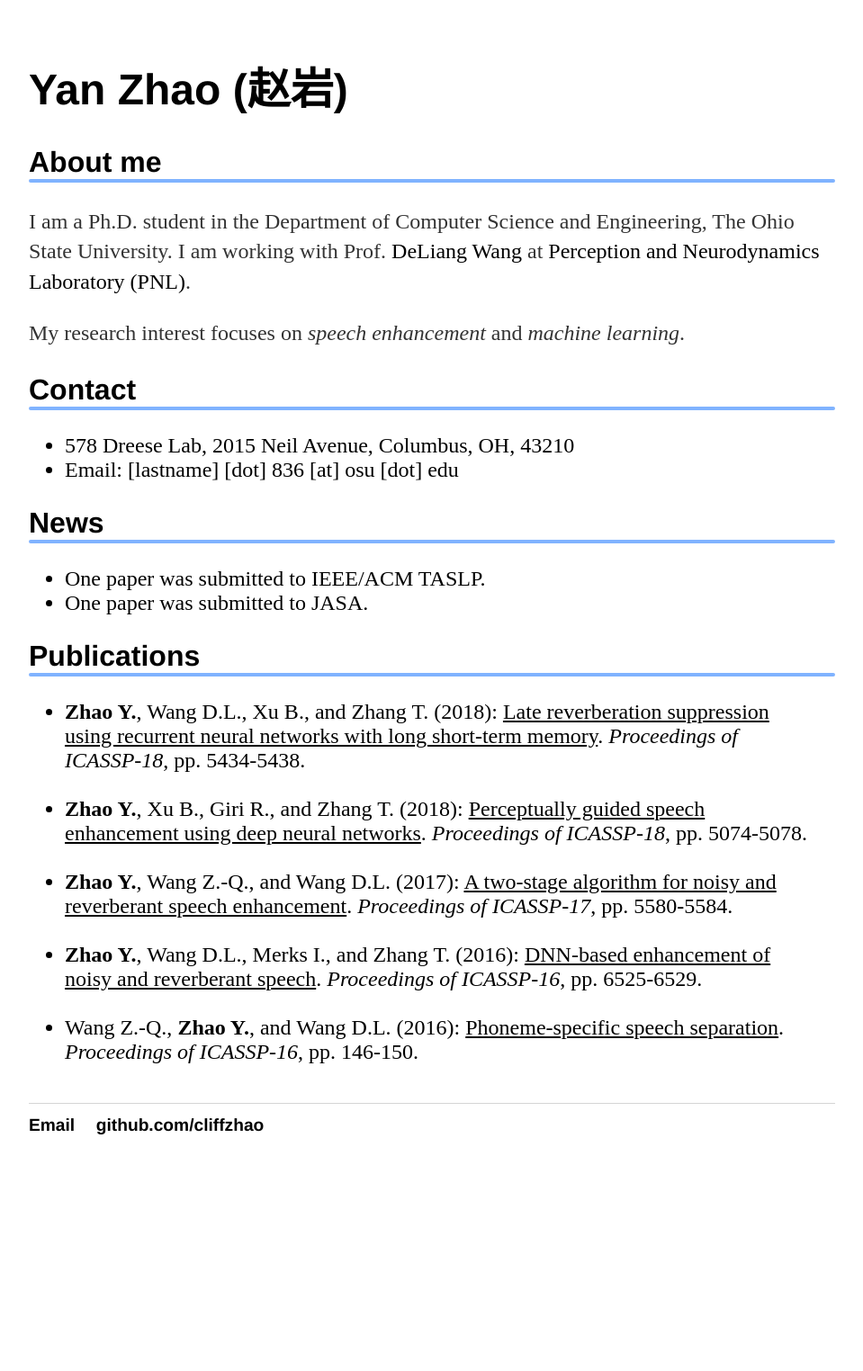
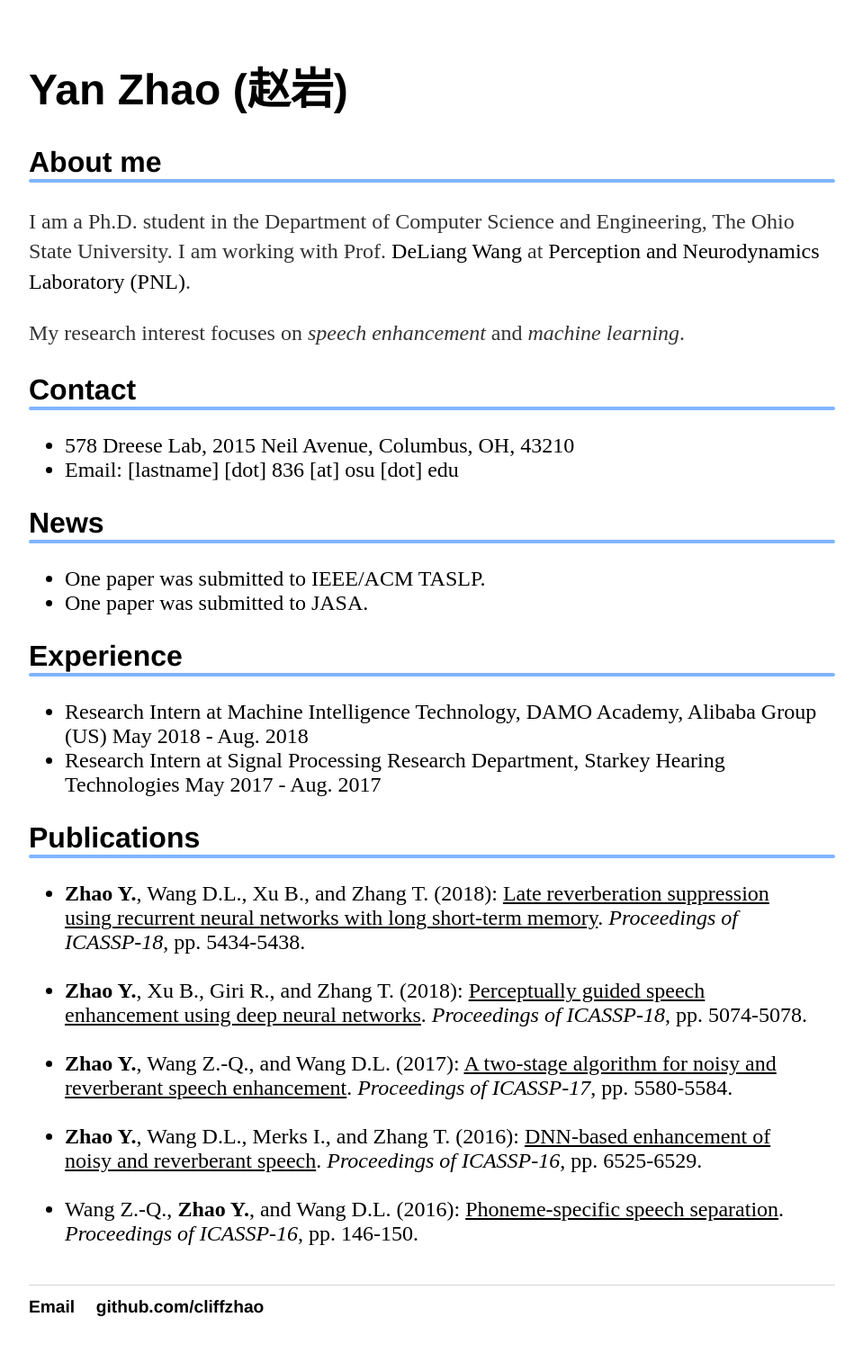
Before and after one commit to cliffzhao/cliffzhao.github.io, a Jekyll site: the page built from index.html, in a window 1280 px wide. Shown: the whole page at 90% size, without its empty margins (160-1119 px from the left). Built offline with Jekyll 4.4.1, drawn with Linux system fonts in a browser that asks for light colours; before the commit the page ends 1322 px from its top, so only the background shows below that.

Commit message:
update experience

```diff
--- a/index.html
+++ b/index.html
@@ -29,6 +29,16 @@ title: Yan Zhao
     <li>One paper was submitted to JASA.
     </li>
     </ul>
+
+    <h2>Experience</h2>
+    <ul>
+
+    <li>Research Intern at Machine Intelligence Technology, DAMO Academy, Alibaba Group (US) May 2018 - Aug. 2018
+    </li>
+    <li>Research Intern at Signal Processing Research Department, Starkey Hearing Technologies May 2017 - Aug. 2017
+    </li>
+    </ul>
+
 
     <h2>Publications</h2>
     <ul>
```
